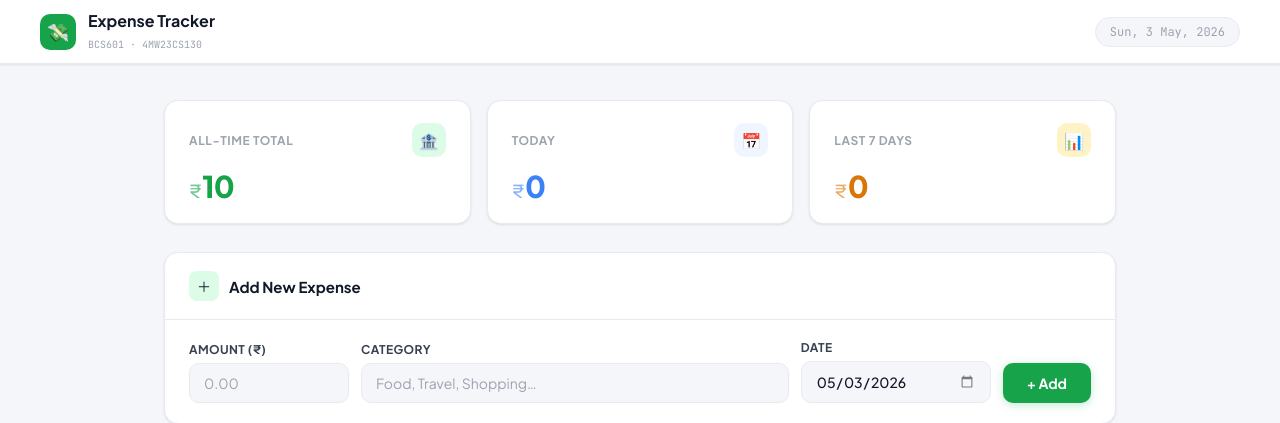
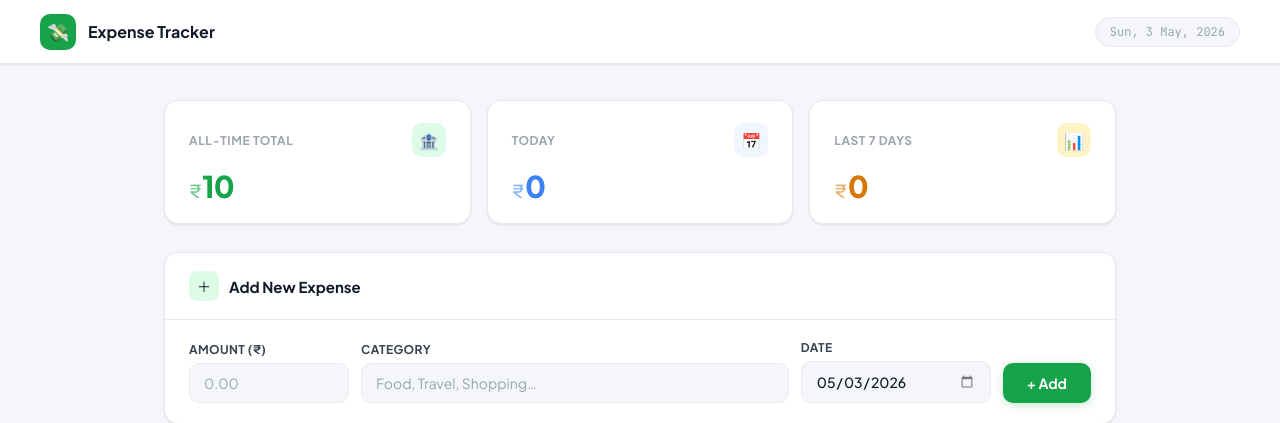
Before and after one commit to Sakshi-HC-Gowda/bcs601_4mwcs130, a Flask app: page / in a window 1280 px wide. Shown: the top 423 px of the page. Run offline with Flask 3, Linux system fonts and the light colour scheme; tables that the repository leaves empty hold one stand-in row (values such as "Sample post").

Commit message:
Updated UI

```diff
--- a/templates/index.html
+++ b/templates/index.html
@@ -3,7 +3,7 @@
 <head>
     <meta charset="UTF-8">
     <meta name="viewport" content="width=device-width, initial-scale=1.0">
-    <title> Expense Tracker</title>
+    <title>Expense Tracker</title>
     <link href="https://fonts.googleapis.com/css2?family=Plus+Jakarta+Sans:wght@400;500;600;700;800&family=JetBrains+Mono:wght@400;500&display=swap" rel="stylesheet">
     <style>
         :root {
@@ -122,7 +122,6 @@
         <div class="logo-icon">💸</div>
         <div class="logo-text">
             <h1>Expense Tracker</h1>
-            <span>BCS601 · 4MW23CS130</span>
         </div>
     </div>
     <div class="header-date" id="currentDate"></div>
```
